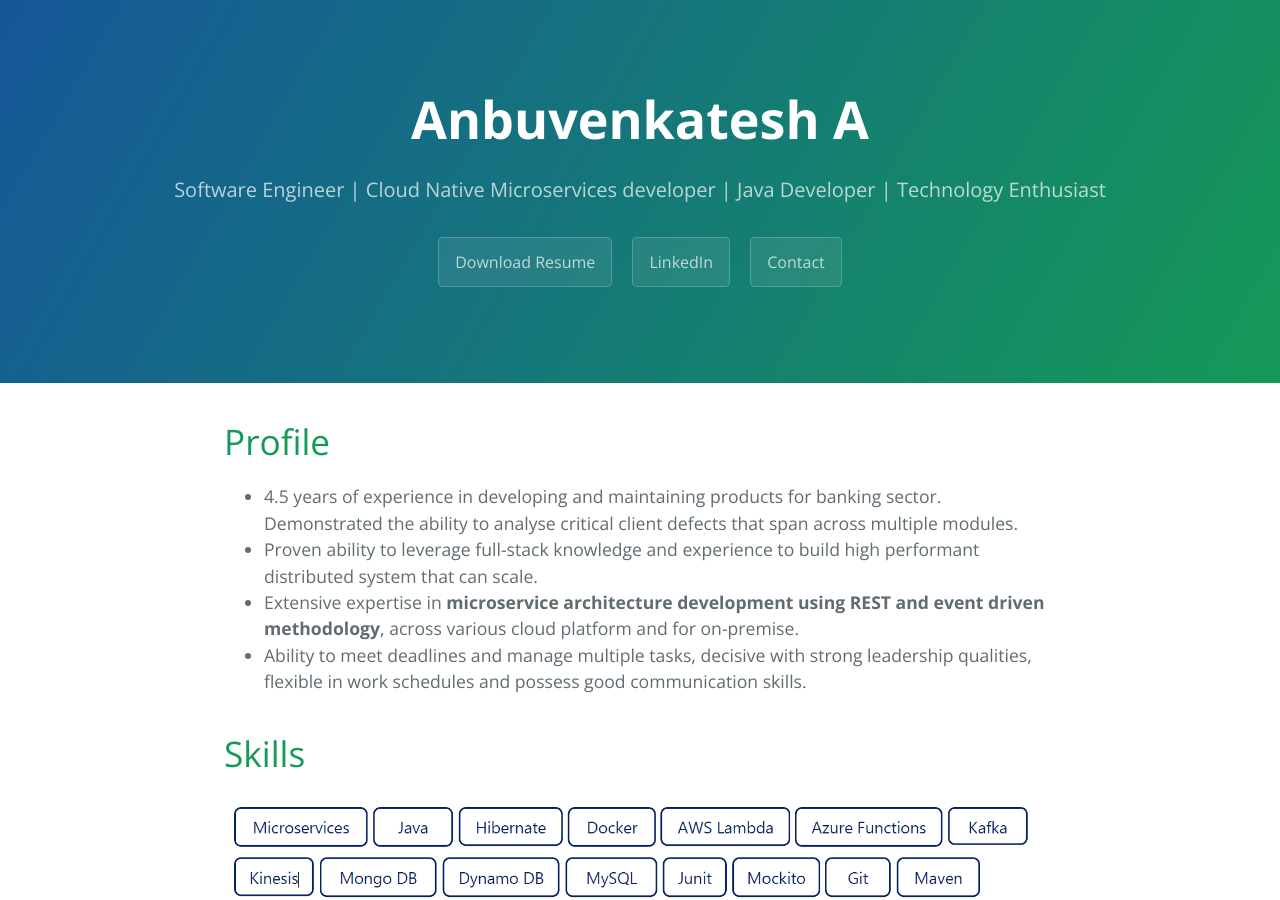
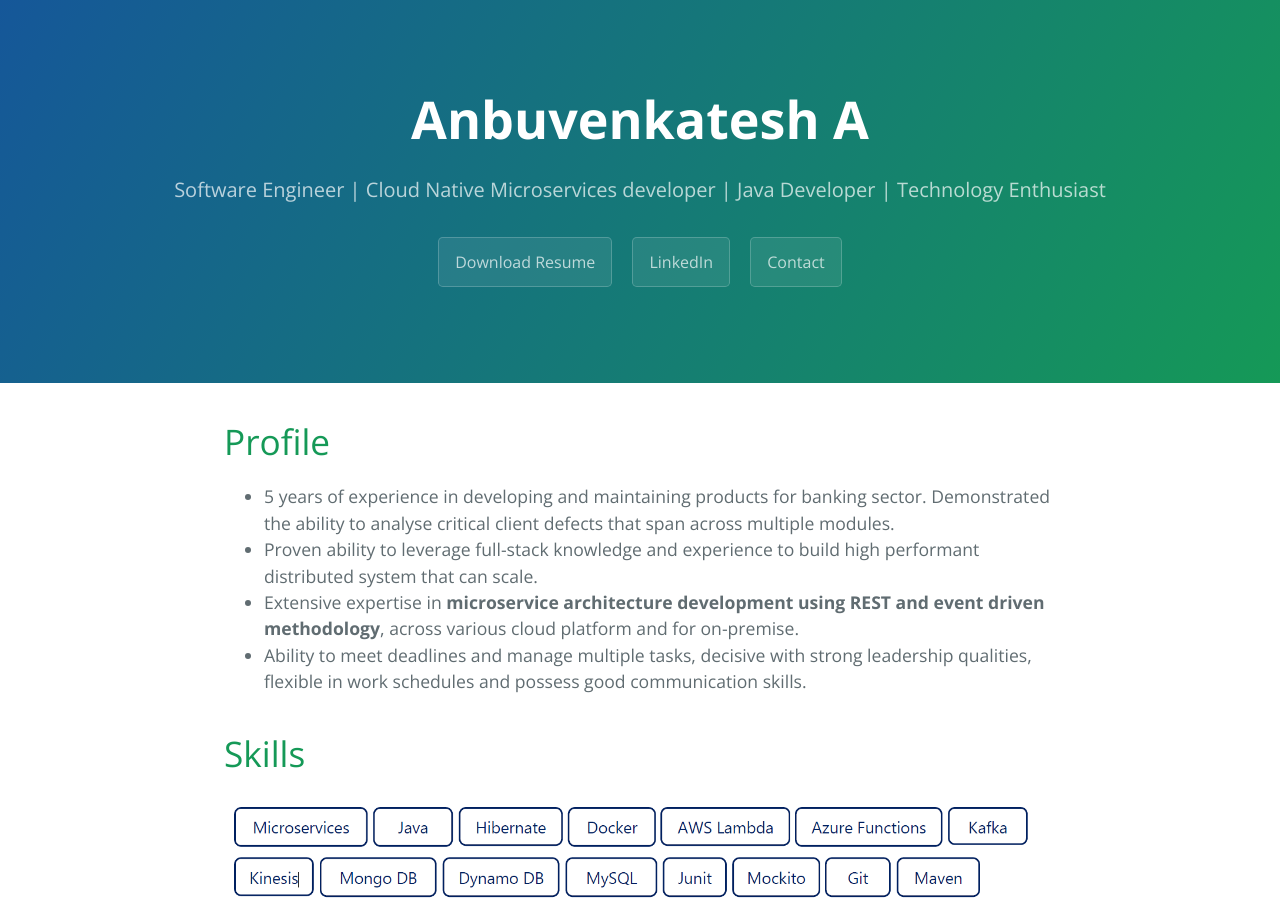
Before and after one commit to aanbuvenkatesh/aanbuvenkatesh.github.io, a Jekyll site: the page built from index.md, in a window 1280 px wide and 900 px high. Built offline with Jekyll 4.4.1, drawn with Linux system fonts in a browser that asks for light colours; our own code applies the rules of GitHub Pages for plain Markdown files.

Commit message:
Updated experience and Certification details

```diff
--- a/index.md
+++ b/index.md
@@ -3,7 +3,7 @@ layout: default
 ---
 
 # Profile
-* 4.5 years of experience in developing and maintaining products for banking sector. Demonstrated the ability to analyse critical client defects that span across multiple modules.
+* 5 years of experience in developing and maintaining products for banking sector. Demonstrated the ability to analyse critical client defects that span across multiple modules.
 * Proven ability to leverage full-stack knowledge and experience to build high performant distributed system that can scale.
 * Extensive expertise in **microservice architecture development using REST and event driven methodology**, across various cloud platform and for on-premise.
 * Ability to meet deadlines and manage multiple tasks, decisive with strong leadership qualities, flexible in work schedules and possess good communication skills.
```
Also changed, not shown: other parts of index.md (+1 -0 lines).
